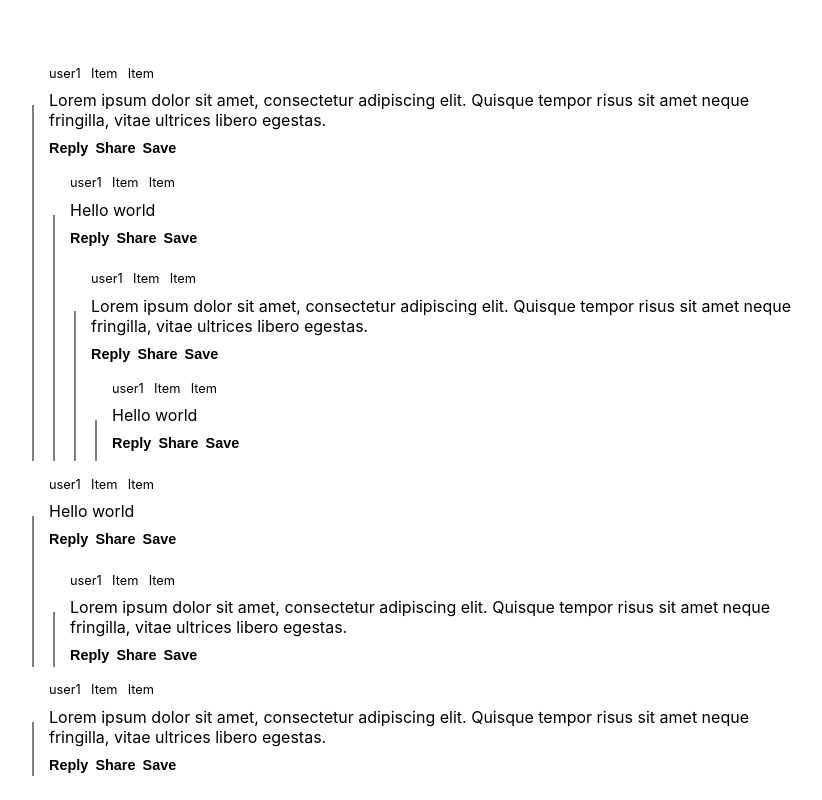
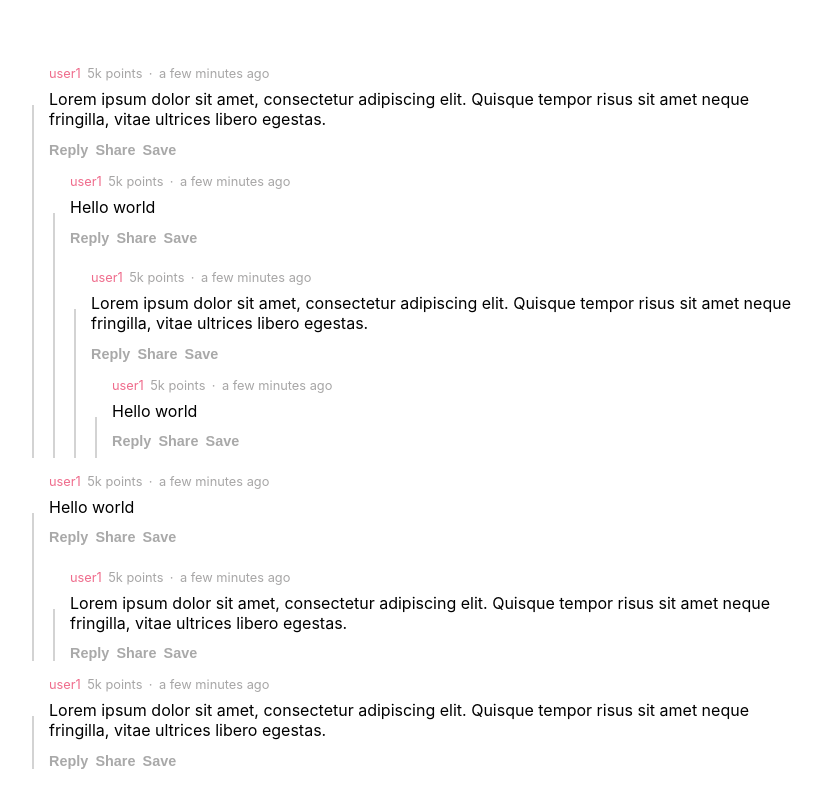
Before and after one commit to drewyoungdev/Demo.Comments.React, a React (Create React App) app: page / in a window 1280 px wide. Shown: the whole page, without its empty margins (227-1049 px from the left). Built offline with nearby package versions, Linux system fonts and the light colour scheme; the HTML template or start-up script is replaced by a standard one.

Commit message:
Refactor styling

```diff
--- a/src/Components/Comment/Comment.scss
+++ b/src/Components/Comment/Comment.scss
@@ -1,60 +1,60 @@
-.comment {
+@import '../../styles/variables';
+
+.comment-container {
     min-height: 5em;
     padding: 1em 0 0 0;
 }
 
-.comment-header {
-    display: flex;
-    -webkit-box-align: center;
-    align-items: center;
-    min-height: 1em;
-}
-.comment-header > a:hover {
-    cursor: pointer;
-    text-decoration: underline;
-}
-.comment-header-author,
-.comment-header-item{
-    font-size: 0.8em;
-    font-weight: 400;
-    line-height: 1em;
-
-    flex: 0 0 auto;
-
-    &.comment-header-item {
-        padding-left: 0.8em;
-    }
+.comment-body {
+    margin: 0.5em 0 0.8em 0;
 }
 
-.comment-body {
-    margin: 0.5em 0 0.5em 0;
-    width: 100%;
-}
-
-.comment-footer {
+.comment-row {
     display: flex;
     flex-direction: row;
     -webkit-box-align: center;
     align-items: center;
+
+    &.comment-header {
+        font-size: 0.8em;
+        color: $meta-data-color;
+    }
+
+    &.comment-header .author {
+        color: $accent-color75;
+    }
+
+    &.comment-footer {
+        font-size: 0.9em;
+        font-weight: 600;
+    }
 }
-.comment-footer > button {
-    display: block;
-    margin-right: 0.5em;
+.comment-row > a {
+    color: inherit;
+    font-size: inherit;
+    font-weight: inherit;
+}
+.comment-row > a:hover {
+    cursor: pointer;
+    text-decoration: underline;
+    color: inherit;
+}
+.comment-row > button {
+    color: $action-button-color;
 
     background: transparent;
     border: none;
-    color: inherit;
+    font-size: inherit;
+    font-weight: inherit;
     cursor: pointer;
     padding: initial;
     outline: 0;
 }
-.comment-footer > button:hover {
+.comment-row > button:hover {
     text-decoration: underline;
+    color: $action-button-hover-color;
 }
-.comment-footer-item {
-    font-size: 0.9em;
-    font-weight: 700;
-    line-height: 1.5em;
 
-    color: rgb(135, 138, 140);
+.comment-row-item {
+    margin-right: 0.5em;
 }
--- a/src/Components/Comment/Comment.tsx
+++ b/src/Components/Comment/Comment.tsx
@@ -35,31 +35,33 @@ const Comment: React.FC<CommentProps> = (props) => {
             </div>
             <div style={{ paddingLeft: calcPaddingLeftPx(props.comment.depth)}}>
                 {/* TODO: Rename to VoteCommentComponent and move below div into own CommentComponent */}
-                <div className="comment">
-                    <div className="comment-header">
-                        <div className="comment-header-author">
-                            <a>
-                                {props.comment.author}
-                            </a>
+                <div className="comment-container">
+                    <div className="comment-row comment-header">
+                        <a className="comment-row-item author">
+                            {props.comment.author}
+                        </a>
+                        <div className="comment-row-item">
+                            5k points
                         </div>
-                        <a className="comment-header-item">
-                            Item
-                        </a>
-                        <a className="comment-header-item">
-                            Item
-                        </a>
+                        <div className="comment-row-item">
+                            ·
+                        </div>
+                        <div className="comment-row-item">
+                            a few minutes ago
+                        </div>
                     </div>
                     <div className="comment-body">
                         {props.comment.text}
                     </div>
-                    <div className="comment-footer">
-                        <button className="comment-footer-item">
+                    <div className="comment-row comment-footer">
+                        <button className="comment-row-item">
+                            <i className="comment icon" />
                             Reply
                         </button>
-                        <button className="comment-footer-item">
+                        <button className="comment-row-item">
                             Share
                         </button>
-                        <button className="comment-footer-item">
+                        <button className="comment-row-item">
                             Save
                         </button>
                     </div>
--- a/src/Components/VoteButtons/VoteButtons.scss
+++ b/src/Components/VoteButtons/VoteButtons.scss
@@ -2,20 +2,22 @@
 
 .vote-buttons {
     position: absolute;
-    margin: 16px -30px -2px 9px;
+    margin: 1em 0 0 0.68em;
     max-height: $vote-buttons-height;
-    min-width: 24px;
     text-align: center;
 }
 
 .vote-buttons > button {
     display: block;
+    color: $action-button-color;
+
     background: transparent;
     border: none;
-    color: inherit;
+    font-size: inherit;
+    font-weight: inherit;
     cursor: pointer;
     padding: initial;
-    outline:0;
+    outline: 0;
 }
 
 .upvote:hover, .upvote-selected {
--- a/src/styles/_variables.scss
+++ b/src/styles/_variables.scss
@@ -1,8 +1,16 @@
-$thread-color: grey;
-$thread-color-hovered: red;
+$accent-color: #E6194B;
+$accent-color75: #EF6C8C;
+
+$thread-color: lightgrey;
+$thread-color-hovered: $accent-color;
 $thread-margin-left: 5px;
 $thread-width: 16px;
 $thread-line-width: 2px;
+
+$meta-data-color: rgb(167, 166, 166);
+$action-button-color: darkgrey;
+$action-button-hover-color: rgb(91, 91, 91);
+
 $vote-buttons-height: 40px;
 $upvote-hover-color: blue;
 $downvote-hover-color: red;
```
